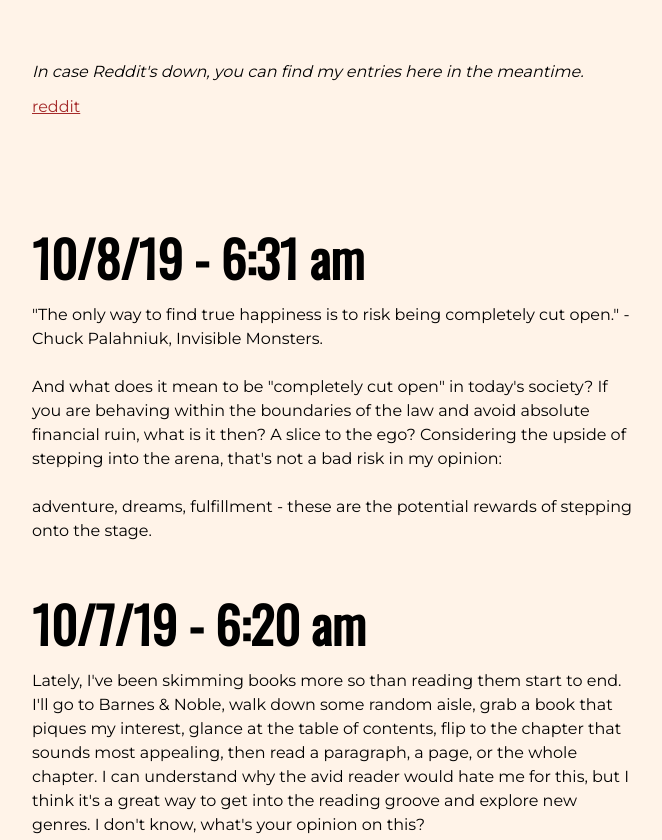
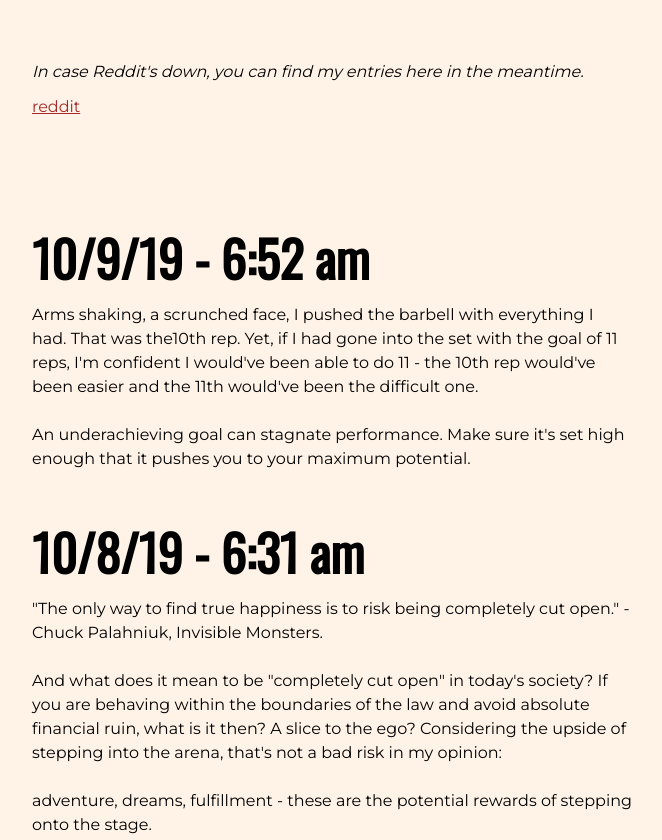
Before and after one commit to deadclams/deadclams.github.io, a plain HTML site: page index.html in a window 1280 px wide. Shown: the top 840 px of the page, without its empty margins (32-694 px from the left). Drawn offline with nearby package versions, Linux system fonts and the light colour scheme.

Commit message:
Add files via upload

```diff
--- a/index.html
+++ b/index.html
@@ -22,6 +22,18 @@
     </div>
 
     <!--BLOG POSTS BELOW-->
+        <h1 class=title>10/9/19 - 6:52 am</h1>
+            <p class=entry>
+                Arms shaking, a scrunched face, I pushed the barbell with everything I had.
+                That was the10th rep. Yet, if I had gone into the set with the goal of 11 reps,
+                I'm confident I would've been able to do 11 - the 10th rep would've been easier
+                and the 11th would've been the difficult one.
+            </br>
+            </br>
+                An underachieving goal can stagnate performance. Make sure it's set high enough that
+                it pushes you to your maximum potential.
+            </p>
+            </br>
         <h1 class=title>10/8/19 - 6:31 am</h1>
             <p class=entry>
                 "The only way to find true happiness is to risk being completely cut open."
```
